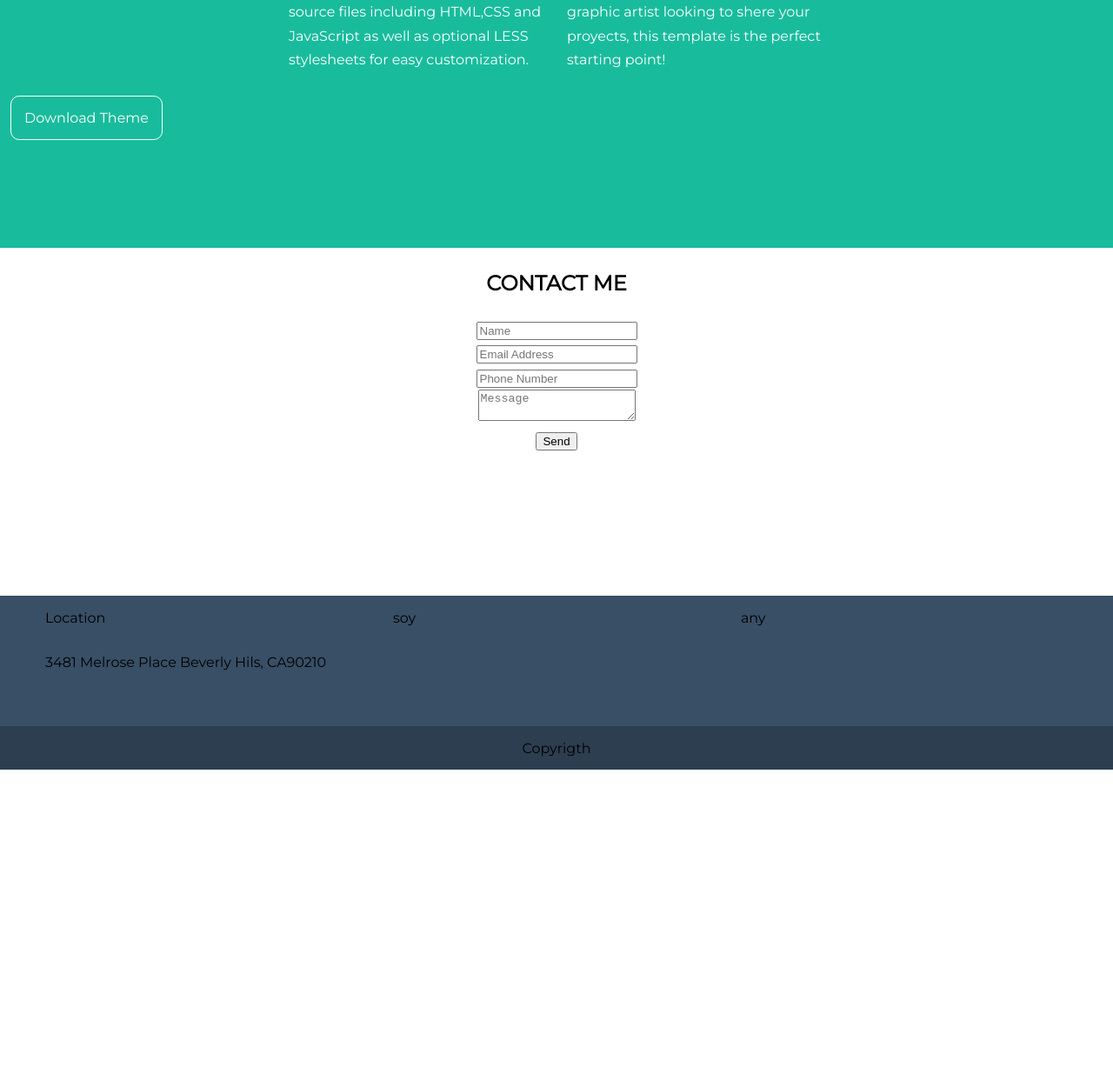
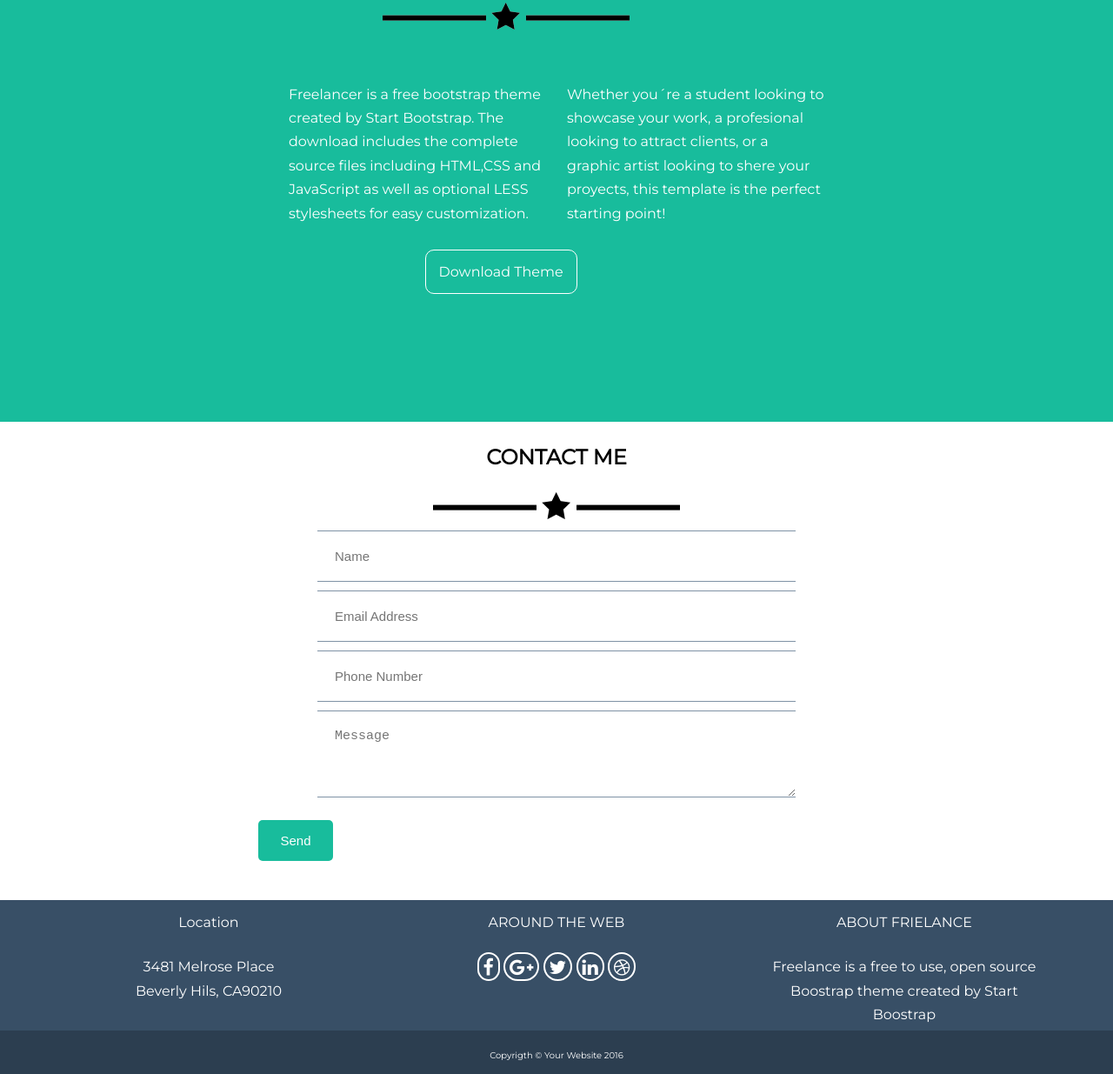
Before and after one commit to Any28Flo/freelanceProyect, a plain HTML site: page index.html in a window 1280 px wide. Shown: the part 1535-2770 px from the top of the page at 87% size. Before the commit the page ends 2421 px from the top, so only its background shows below. Drawn offline with Linux system fonts and the light colour scheme.

Commit message:
Agregando formulario

```diff
--- a/css/main.css
+++ b/css/main.css
@@ -32,6 +32,7 @@
    color: white;
  }
  .menu{
+   margin-top: 50px;
    padding: 14px 10px;
    overflow: auto;
  }
@@ -46,31 +47,32 @@
   color: white;
 }
 .imgPortafolio{
-  height: 200px;
-  width: 200px;
+  height: 300px;
+  width: 300px;
 }
 .portafolio{
   background-color: white;
-  height: 700px;
+  height: 800px;
 }
 .about
 {
   background-color: #18bc9c;
   color: white;
-  height: 500px;
+  height: 600px;
 }
 .title
 {
   text-align: center;
 }
 .btn{
+  margin-left: 50px;
   border:  1px solid white;
   padding: 15px;
   border-radius: 10px;
   text-align: center;
 }
 .contact{
-  height: 400px;
+  height: 550px;
   background-color: white;
   text-align: center;
 }
@@ -80,9 +82,13 @@ li{
 .footerSuperior{
   height: 150px;
   background-color: #384f66;
+  color: white;
+  text-align: center;
 
 }
 .footerInferior{
+  font-size: 10px;
+  color: white;
   height: 50px;
   text-align: center;
   background-color: #2c3e50;
@@ -94,3 +100,39 @@ li{
 #imgBienvenida{
   padding-top: 100px;
 }
+.imgFooter{
+  border:  2px solid white;
+  border-radius: 100px;
+  padding: 5px;
+}
+.starPortafolio{
+  padding-left: 50px;
+  padding-right: 50px;
+  left: 100px;
+}
+.star{
+  margin-left: 100px;
+}
+.social{
+  border: 1px solid #7f92a5;
+  border-left: 0;
+  border-right: 0;
+  margin: 5px 5px;
+  font-size: 15px;
+  width: 550px;
+  padding: 20px;
+}
+#texto{
+  height: 100px;
+}
+#send{
+  font-size: 15px;
+  color: white;
+  border: 0;
+  background-color:#18bc9c;
+  border-radius: 5px;
+  padding-left: 25px;
+  padding-right: 25px;
+  padding-top: 15px;
+  padding-bottom: 15px;
+}
--- a/index.html
+++ b/index.html
@@ -5,6 +5,7 @@
 	<title>Freelancer</title>
 	<!-- Enlaza aquí tu CSS común y de tu proyecto -->
   <link href="https://fonts.googleapis.com/css?family=Montserrat" rel="stylesheet">
+	<link rel="stylesheet" href="https://maxcdn.bootstrapcdn.com/font-awesome/4.7.0/css/font-awesome.min.css">
 	<link rel="stylesheet" type="text/css" href="css/main.css">
   <link rel="stylesheet" type="text/css" href="css/common.css">
 </head>
@@ -32,6 +33,7 @@
         <div class="col-12 desplaza" >
           <img id="imgBienvenida"src="assets/images/profile.png">
           <h1>START BOOTSTRAP</h1>
+					<img src="assets/images/estrellaBlanca.png">
           <p>Web Developer-Graphic Artist-User Experience Designer</p>
         </div>
       </div>
@@ -39,8 +41,12 @@
   </div>
   <div class="portafolio">
     <div class="contenedor">
-
 			<h2 class="title">PORTFOLIO</h2>
+			<div class="row">
+				<div class="col-4"></div>
+				<div class="col-4 star"><img id=""src="assets/images/estrellaNegra.png"></div>
+				<div class="col-4 "></div>
+			</div>
       <div class="row">
         <div class="col-4"><img class="imgPortafolio" src="assets/images/portfolio/cabin.png"></div>
         <div class="col-4"><img class="imgPortafolio" src="assets/images/portfolio/cake.png"></div>
@@ -55,8 +61,17 @@
   </div>
   <div class="about">
     <div class="contenedor">
-      <div class="col-12">
+			<div class="row">
+				<div class="col-4">
 	        <h2 class="title">ABOUT</h2>
+	      </div>
+			</div>
+			<div class="row">
+				<div class="col-4"></div>
+				<div class="star"class="col-4">
+	        <img src="assets/images/estrellaNegra.png">
+	      </div>
+				<div class="col-4"></div>
 			</div>
 
     </div>
@@ -77,13 +92,13 @@
       </div>
       <div class="col-3">
       </div>
-
 		</div>
     <div class="row">
-      <div class="col-12">
+			<div class="col-4"></div>
+      <div class="col-4">
         <a class="btn">Download Theme</a>
       </div>
-
+			<div class="col-4"></div>
 		</div>
   </div>
   <div class="contact">
@@ -92,15 +107,23 @@
         <h2>CONTACT ME</h2>
       </div>
 			<div class="row">
+				<img src="assets/images/estrellaNegra.png">
+			</div>
+      <div class="row">
         <form>
-           <li><input type="text" placeholder="Name"></li>
-           <li><input type="email" placeholder="Email Address"></li>
-           <li><input type="tel" placeholder="Phone Number"></li>
-           <li><textarea placeholder="Message"></textarea></li>
+           <li><input class="social" type="text" placeholder="Name"></li>
+           <li><input class="social" type="email" placeholder="Email Address"></li>
+           <li><input class="social" type="tel" placeholder="Phone Number"></li>
+           <li><textarea id="texto" class="social"placeholder="Message"></textarea></li>
         </form>
       </div>
       <div class="row">
-        <button>Send</button>
+
+				<div class="col-6">
+					<button id="send">Send</button>
+				</div>
+
+				<div class="col-6"></div>
       </div>
     </div>
   </div>
@@ -112,16 +135,29 @@
             Location
           </div>
           <div class="col-4">
-            soy
+            AROUND THE WEB
           </div>
           <div class="col-4">
-            any
+            ABOUT FRIELANCE
           </div>
         </div>
         <div class="row">
           <div class="col-4">
-            3481 Melrose Place
+            3481 Melrose Place<br>
             Beverly Hils, CA90210
+          </div>
+					<div class="col-4">
+						<a  class="imgFooter"><i class="fa fa-facebook fa-lg" aria-hidden="true"></i></a>
+						<a class="imgFooter"><i class="fa fa-google-plus fa-lg" aria-hidden="true"></i></a>
+						<a class="imgFooter"><i class="fa fa-twitter fa-lg" aria-hidden="true"></i></a>
+						<a class="imgFooter"><i class="fa fa-linkedin fa-lg" aria-hidden="true"></i></a>
+						<a class="imgFooter"><i class="fa fa-dribbble fa-lg" aria-hidden="true"></i></a>
+					</div>
+					<div class="col-4">
+						Freelance is a free to use, open source<br>
+						Boostrap theme created by Start<br>
+						Boostrap
+
 					</div>
         </div>
       </div>
@@ -130,13 +166,11 @@
       <div class="contenedor">
         <div class="row">
           <div class="col-12">
-            Copyrigth
+            Copyrigth © Your Website 2016
           </div>
         </div>
       </div>
     </div>
-
-
   </footer>
 
 
```
Also changed, not shown: assets/images/estrellaBlanca.png (added), assets/images/estrellaNegra.png (added). Lines whose indentation alone changed are shown as unchanged.
